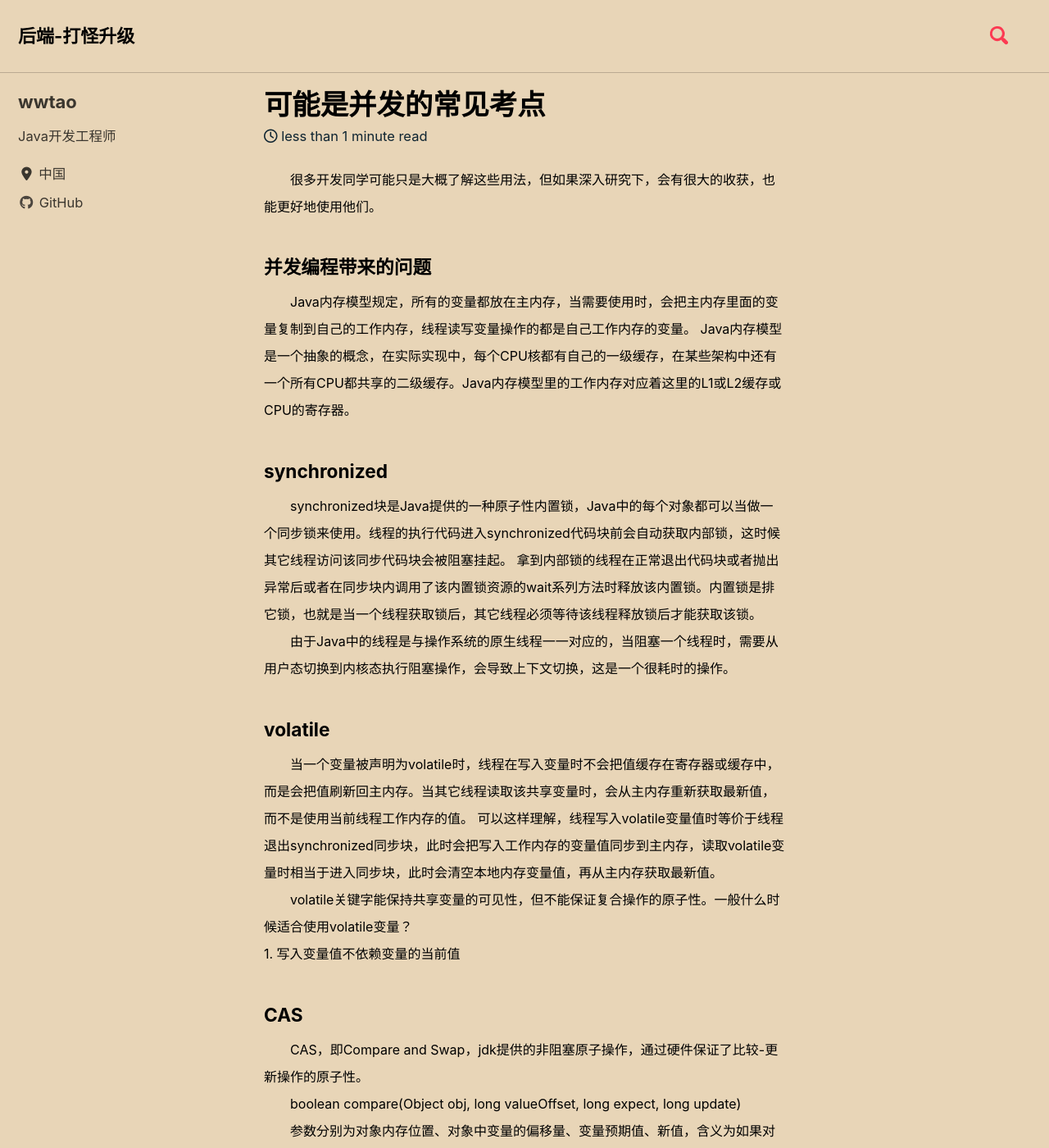
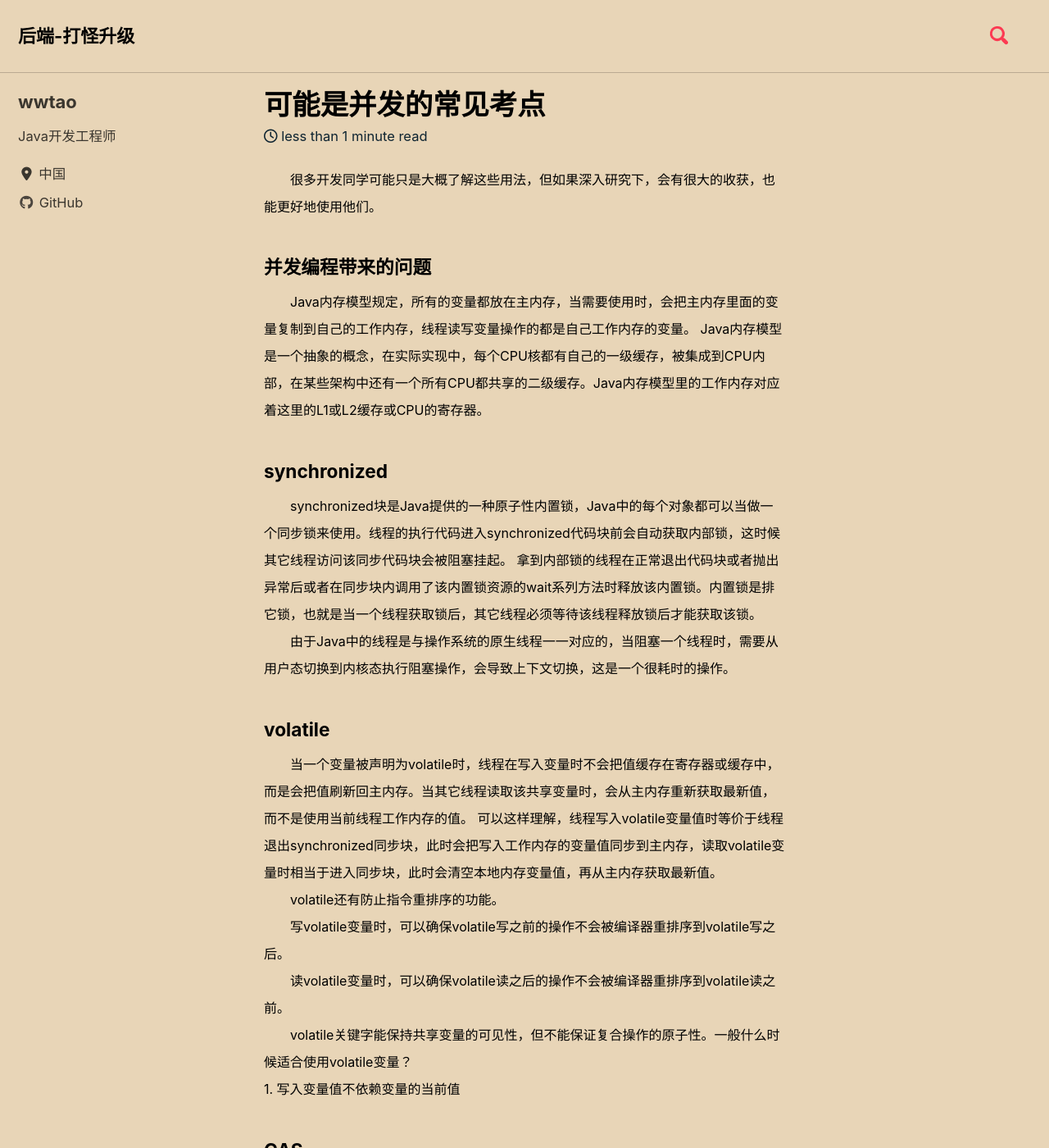
Before and after one commit to wuwtBeyond/wuwtBeyond.github.io, a Jekyll site: the page built from _posts/2020-09-05-可能是并发的常见考点.md, in a window 1280 px wide and 1400 px high. Shown: the whole window at 82% size. Built offline with Jekyll 4.4.1, drawn with Linux system fonts in a browser that asks for light colours; cached includes are drawn as plain includes; nearby versions of some CDN libraries; comment, search, counter and statistics services are not loaded; some of the changed text lies outside the part shown.

Commit message:
update 更新文章

```diff
--- a/_posts/2020-09-05-可能是并发的常见考点.md
+++ b/_posts/2020-09-05-可能是并发的常见考点.md
@@ -5,7 +5,7 @@
 ##### 并发编程带来的问题
 <font size="3">
 &emsp;&emsp;Java内存模型规定，所有的变量都放在主内存，当需要使用时，会把主内存里面的变量复制到自己的工作内存，线程读写变量操作的都是自己工作内存的变量。
-Java内存模型是一个抽象的概念，在实际实现中，每个CPU核都有自己的一级缓存，在某些架构中还有一个所有CPU都共享的二级缓存。Java内存模型里的工作内存对应着这里的L1或L2缓存或CPU的寄存器。<br>
+Java内存模型是一个抽象的概念，在实际实现中，每个CPU核都有自己的一级缓存，被集成到CPU内部，在某些架构中还有一个所有CPU都共享的二级缓存。Java内存模型里的工作内存对应着这里的L1或L2缓存或CPU的寄存器。<br>
 </font>
 
 ##### synchronized
@@ -19,6 +19,10 @@ Java内存模型是一个抽象的概念，在实际实现中，每个CPU核都
 <font size="3">
 &emsp;&emsp;当一个变量被声明为volatile时，线程在写入变量时不会把值缓存在寄存器或缓存中，而是会把值刷新回主内存。当其它线程读取该共享变量时，会从主内存重新获取最新值，而不是使用当前线程工作内存的值。
 可以这样理解，线程写入volatile变量值时等价于线程退出synchronized同步块，此时会把写入工作内存的变量值同步到主内存，读取volatile变量时相当于进入同步块，此时会清空本地内存变量值，再从主内存获取最新值。<br>
+
+&emsp;&emsp;volatile还有防止指令重排序的功能。<br>
+&emsp;&emsp;写volatile变量时，可以确保volatile写之前的操作不会被编译器重排序到volatile写之后。<br>
+&emsp;&emsp;读volatile变量时，可以确保volatile读之后的操作不会被编译器重排序到volatile读之前。<br>
 
 &emsp;&emsp;volatile关键字能保持共享变量的可见性，但不能保证复合操作的原子性。一般什么时候适合使用volatile变量？<br>
 
@@ -34,6 +38,16 @@ Java内存模型是一个抽象的概念，在实际实现中，每个CPU核都
 &emsp;&emsp;CAS可能会带来的ABA问题，JDK中AtomicStampedReference类给每个变量的状态值都配备了一个时间戳，避免了ABA问题的产生。<br>
 </font>
 
+##### CPU Cache
+![](../assets/images/20200905/001.png)
+Cache一般是集成到CPU内部，Cache内部按行存储，其中每一行称为一个Cache行。Cache行是Cache与主内存进行数据交互的单位，Cache行的大小一般为2的幂次数字节。
+
+
+
+
+
+
+
 ##### 参考
 <font size="3">
 《并发编程之美》
```
Also changed, not shown: assets/images/20200905/001.png (added).
